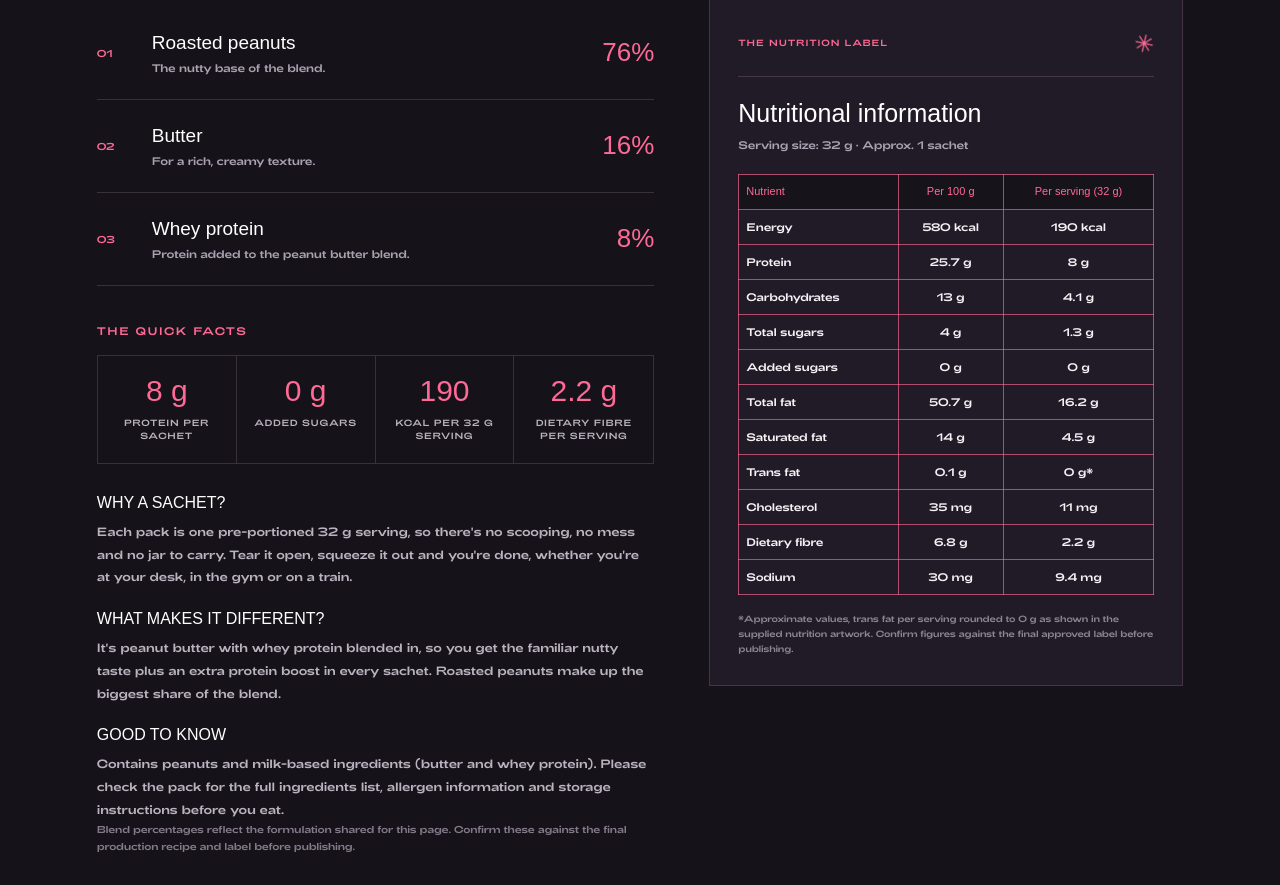
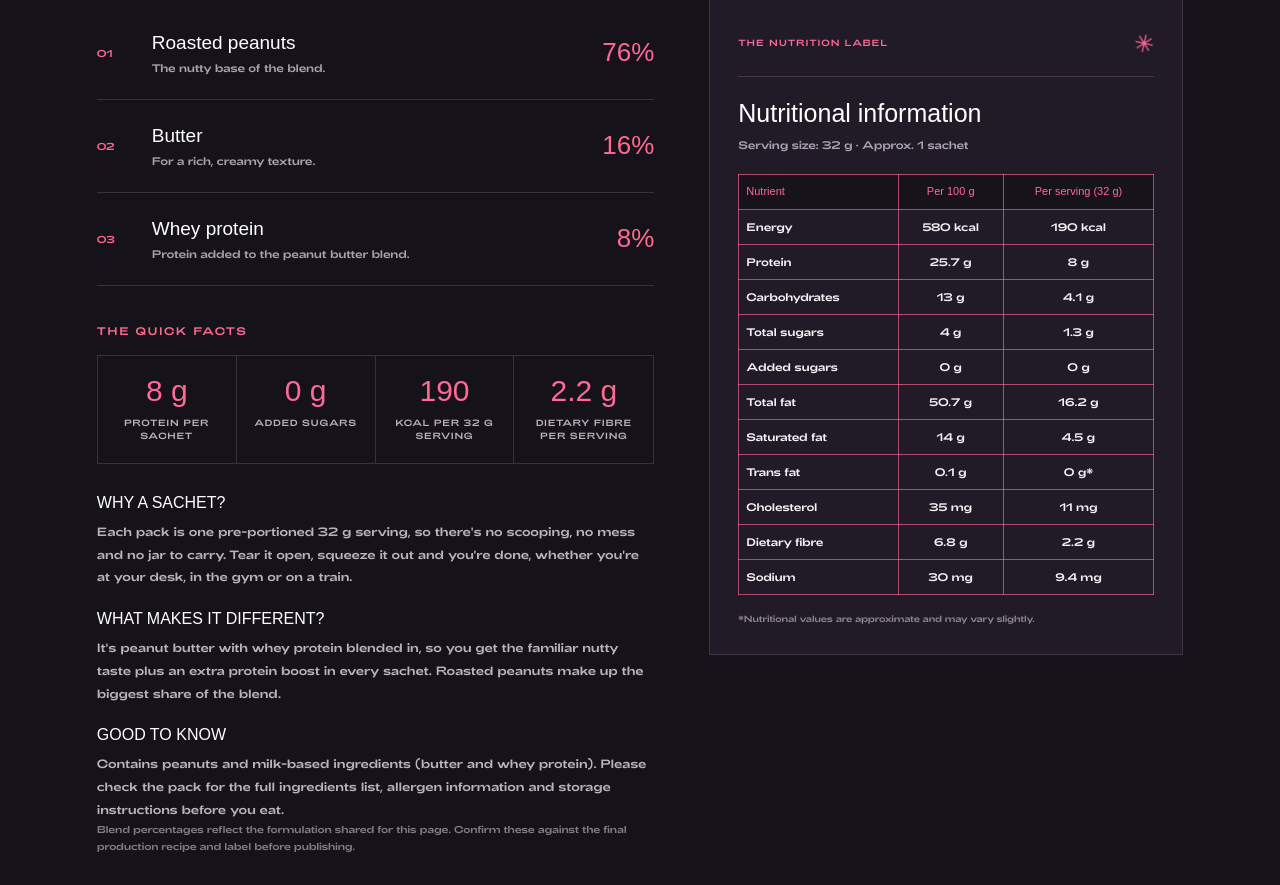
Before and after one commit to Gaurav1504333/WheyOnWheels_catalogue, a Flask app: page / in a window 1280 px wide. Shown: the part 2686-3571 px from the top of the page. Run offline with Flask 3, Linux system fonts and the light colour scheme; some web fonts are replaced.

Commit message:
Update index.html

```diff
--- a/templates/index.html
+++ b/templates/index.html
@@ -114,7 +114,7 @@
               <tr><td>Sodium</td><td>30 mg</td><td>9.4 mg</td></tr>
             </tbody>
           </table></div>
-          <p class="nutrition-disclaimer">*Approximate values, trans fat per serving rounded to 0 g as shown in the supplied nutrition artwork. Confirm figures against the final approved label before publishing.</p>
+              <p class="nutrition-disclaimer">*Nutritional values are approximate and may vary slightly.</p>
         </div>
       </div>
     </section>
```
